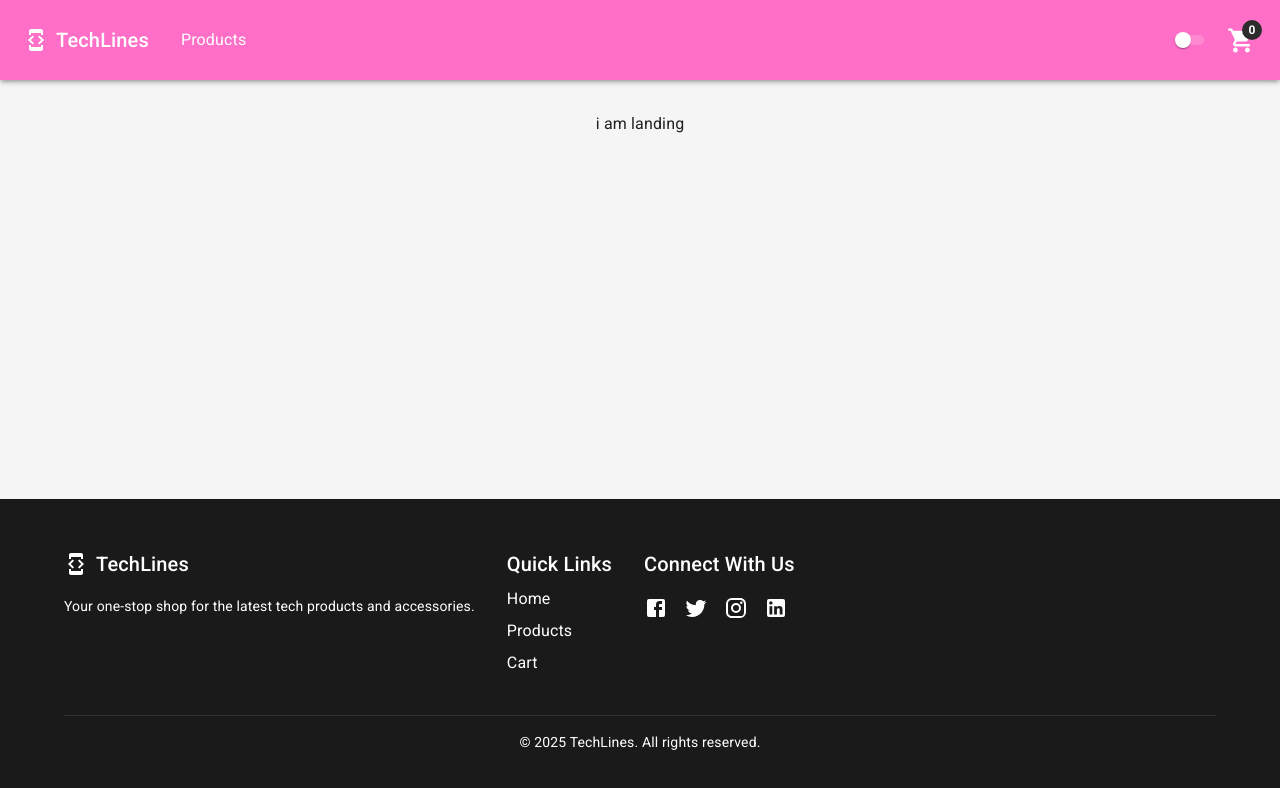
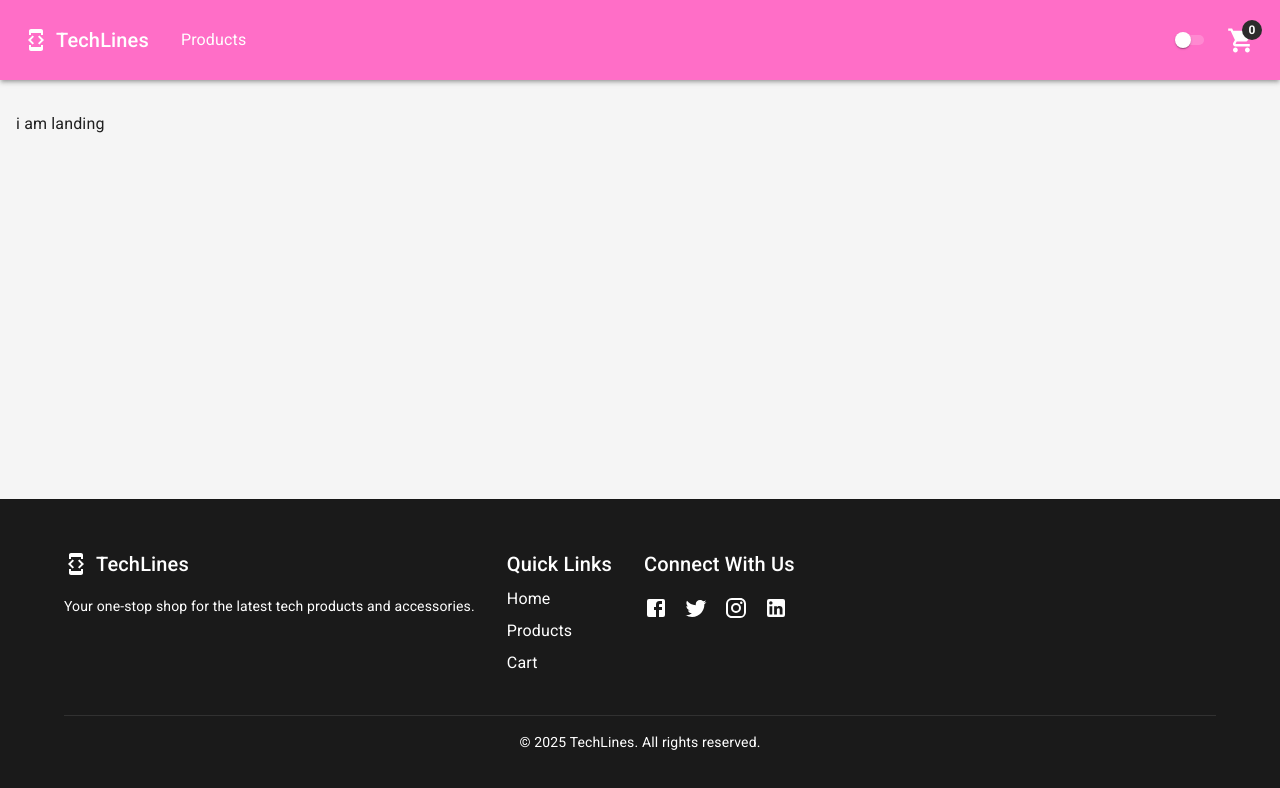
Before and after one commit to jasonLapina/techlines-ui, a React (Vite) app: page / in a window 1280 px wide. Shown: the top 788 px of the page. Built offline with nearby package versions, Linux system fonts and the light colour scheme.

Commit message:
set main component width to 100%

```diff
--- a/src/components/Layout.tsx
+++ b/src/components/Layout.tsx
@@ -7,9 +7,9 @@ const Layout = () => {
   return (
     <Box
       sx={{
-        display: 'flex',
-        flexDirection: 'column',
-        minHeight: '100vh',
+        display: "flex",
+        flexDirection: "column",
+        minHeight: "100vh",
       }}
     >
       <Header />
@@ -17,6 +17,7 @@ const Layout = () => {
         component="main"
         sx={{
           maxWidth: "1400px",
+          width: "100%",
           margin: "0 auto",
           px: 2,
           pb: 10,
```
